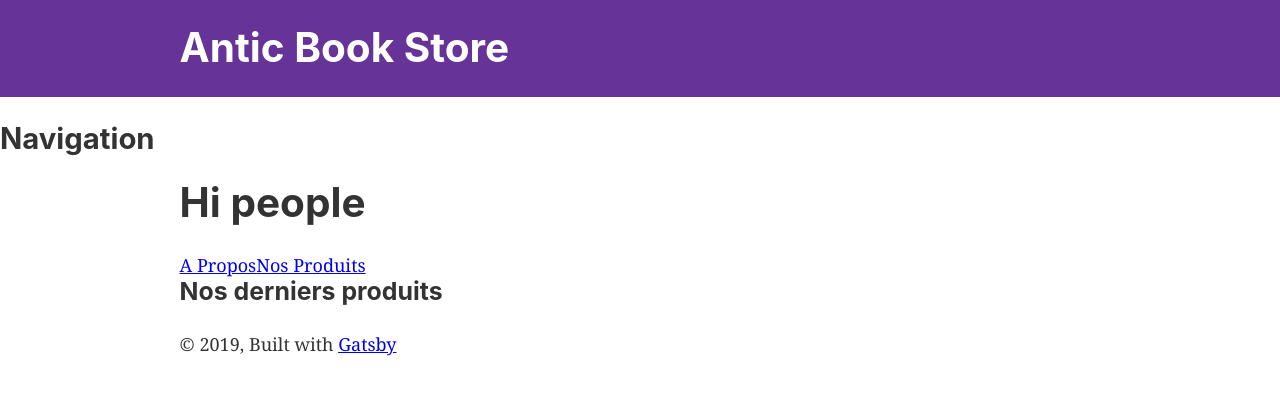
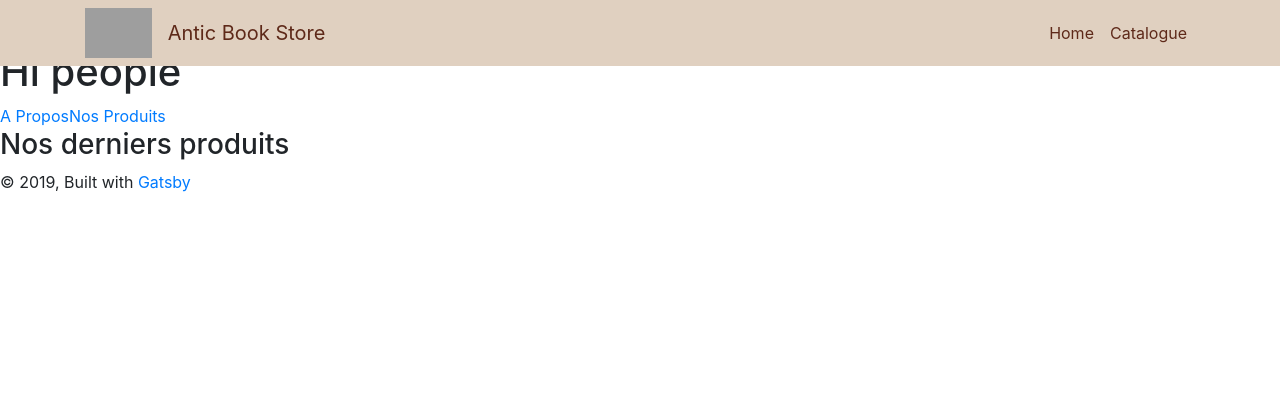
Before and after one commit to Pataco80/antic-bookstore, a Gatsby site: page / in a window 1280 px wide. Built offline with nearby package versions, Linux system fonts and the light colour scheme; Gatsby itself is replaced by a stand-in of ours; grey boxes are pictures that could not be loaded.

Commit message:
Barre de navigation

```diff
--- a/src/components/global/header.js
+++ b/src/components/global/header.js
@@ -1,33 +1,25 @@
 import { Link } from "gatsby"
 import PropTypes from "prop-types"
 import React from "react"
+import { Container, Navbar, Nav } from 'react-bootstrap'
+import logo from '../../images/logo.png'
 
 const Header = ({ siteTitle }) => (
-  <header
-    style={{
-      background: `rebeccapurple`,
-      marginBottom: `1.45rem`,
-    }}
-  >
-    <div
-      style={{
-        margin: `0 auto`,
-        maxWidth: 960,
-        padding: `1.45rem 1.0875rem`,
-      }}
-    >
-      <h1 style={{ margin: 0 }}>
-        <Link
-          to="/"
-          style={{
-            color: `white`,
-            textDecoration: `none`,
-          }}
-        >
-          {siteTitle}
-        </Link>
-      </h1>
-    </div>
+  <header>
+    <Navbar expand="sm" fixed="top">
+      <Container>
+        <img src={logo} alt="logo" />
+        <Link className="navbar-brand" to="/">{siteTitle}</Link>
+        <Navbar.Toggle aria-controls="basic-navbar-nav" />
+        <Navbar.Collapse id="basic-navbar-nav">
+          <Nav>
+            <Link className="nav-link" to="/">Home</Link>
+            <Link className="nav-link" to="/products/">Catalogue</Link>
+          </Nav>
+        </Navbar.Collapse>
+      </Container>
+
+    </Navbar>
   </header>
 )
 
--- a/src/components/layout/layout.js
+++ b/src/components/layout/layout.js
@@ -12,7 +12,8 @@ import { StaticQuery, graphql } from "gatsby"
 import Header from "../global/header"
 import Navigation from '../global/navigation'
 import Footer from '../global/footer'
-import "./layout.css"
+import 'bootstrap/dist/css/bootstrap.min.css'
+import '../../sass/global.scss'
 
 const Layout = ({ children }) => (
   <StaticQuery
@@ -28,18 +29,14 @@ const Layout = ({ children }) => (
     render={data => (
       <>
         <Header siteTitle={data.site.siteMetadata.title} />
-        <Navigation />
-        <div
+        <section
           style={{
-            margin: `0 auto`,
-            maxWidth: 960,
-            padding: `0px 1.0875rem 1.45rem`,
-            paddingTop: 0,
+            paddingTop: `3rem`,
           }}
         >
           <main>{children}</main>
-          <Footer />
-        </div>
+        </section>
+        <Footer />
       </>
     )}
   />
--- /dev/null
+++ b/src/sass/global.scss
@@ -0,0 +1,37 @@
+// Variables
+$primary-color: #5e2919;
+$secondary-color: #e0d0c0;
+//header navigation
+.navbar.navbar-light {
+ background-color: $secondary-color;
+ img {
+  height: 50px;
+  margin-right: 1rem;
+ }
+ button {
+  color: $primary-color;
+  border: 2px solid $primary-color;
+ }
+ .navbar-brand {
+  color: $primary-color;
+ }
+ .navbar-collapse {
+  justify-content: center;
+  a {
+   color: $primary-color;
+   &:hover {
+    border-bottom: 1px solid $primary-color;
+   }
+   &.active {
+    color: $primary-color;
+    font-weight: bold;
+   }
+  }
+  @media (min-width: 576px) {
+   justify-content: flex-end;
+  }
+  .navbar-nav {
+   align-items: center;
+  }
+ }
+}
```
